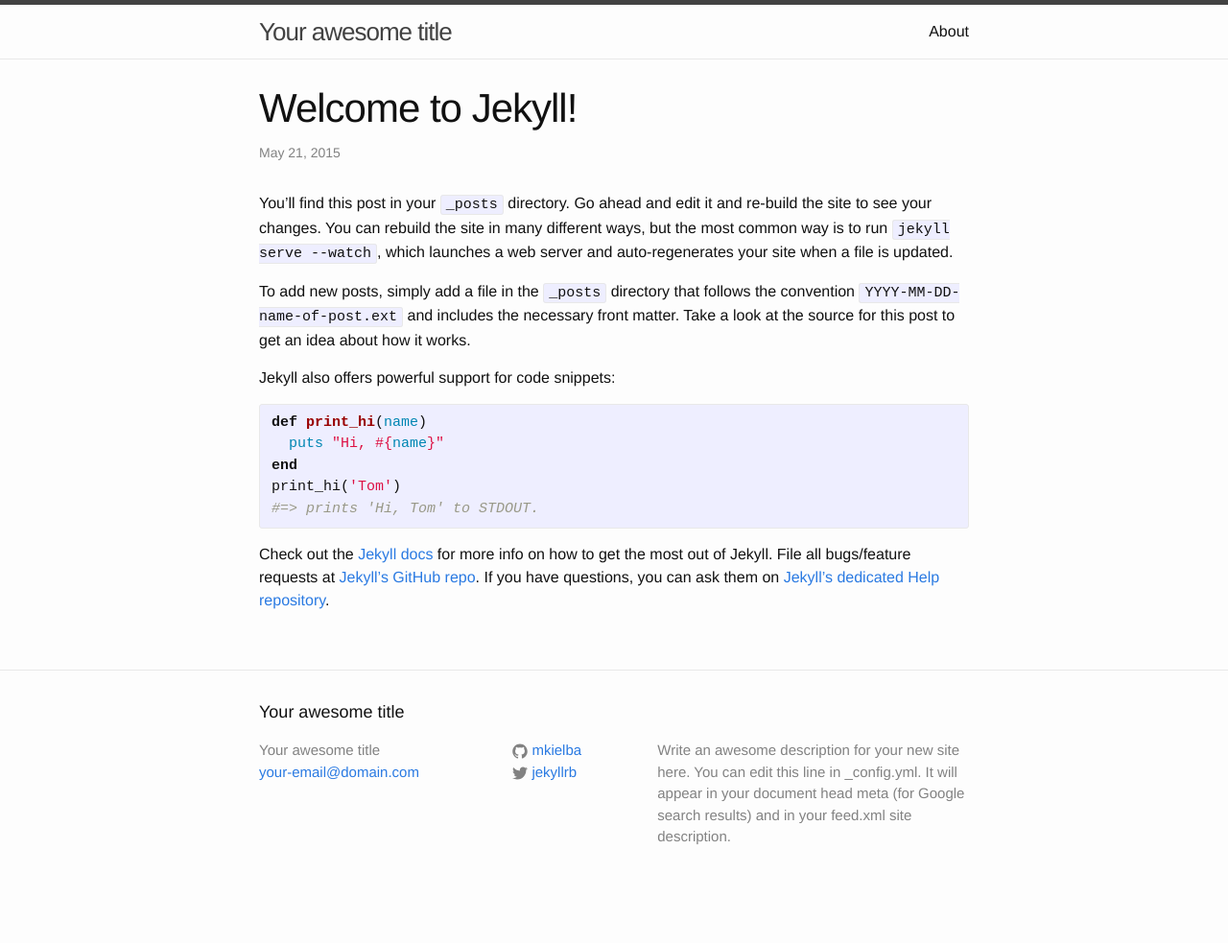
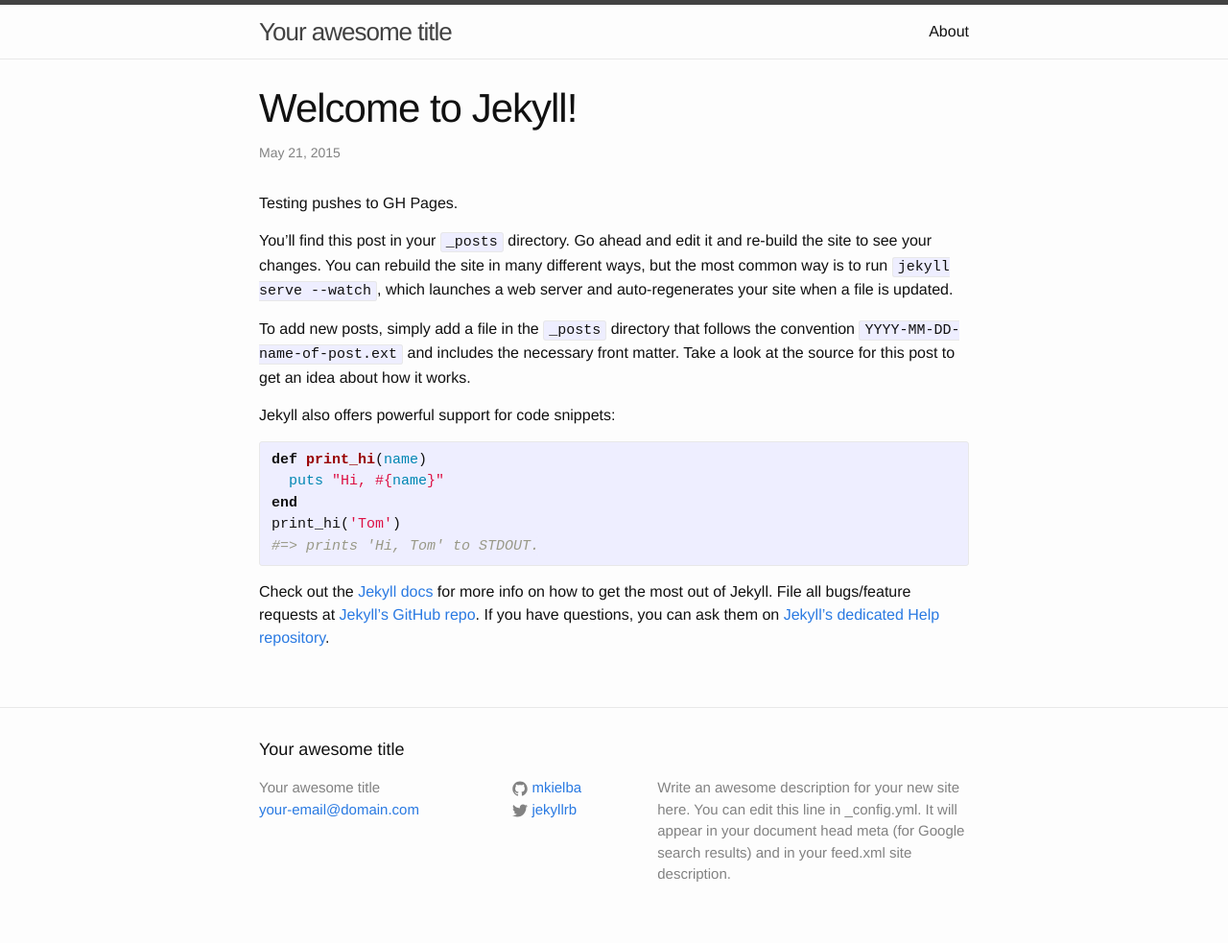
Before and after one commit to mkielba/mkielba.github.io, a Jekyll site: the page built from _posts/2015-05-21-welcome-to-jekyll.markdown, in a window 1280 px wide. Shown: the whole page at 96% size. Built offline with Jekyll 4.4.1, drawn with Linux system fonts in a browser that asks for light colours; before the commit the page ends 944 px from its top, so only the background shows below that.

Commit message:
Test push to force rebuild.

```diff
--- a/_posts/2015-05-21-welcome-to-jekyll.markdown
+++ b/_posts/2015-05-21-welcome-to-jekyll.markdown
@@ -4,6 +4,8 @@ title:  "Welcome to Jekyll!"
 date:   2015-05-21 10:40:58
 categories: jekyll update
 ---
+Testing pushes to GH Pages.
+
 You’ll find this post in your `_posts` directory. Go ahead and edit it and re-build the site to see your changes. You can rebuild the site in many different ways, but the most common way is to run `jekyll serve --watch`, which launches a web server and auto-regenerates your site when a file is updated.
 
 To add new posts, simply add a file in the `_posts` directory that follows the convention `YYYY-MM-DD-name-of-post.ext` and includes the necessary front matter. Take a look at the source for this post to get an idea about how it works.
```
